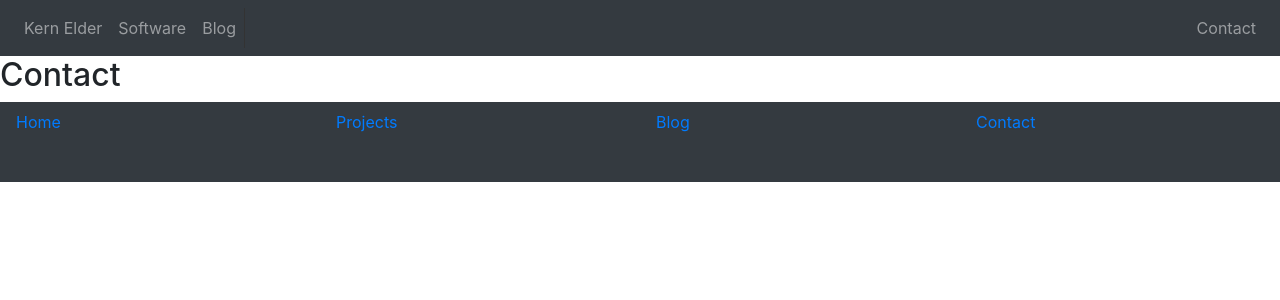
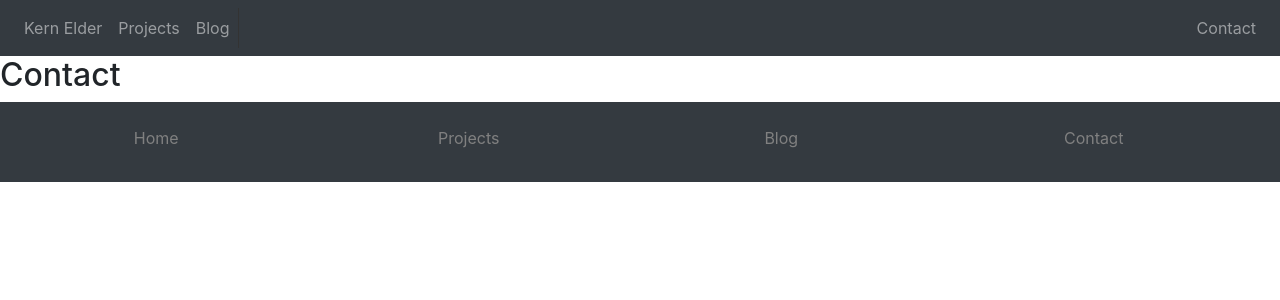
Before and after one commit to Kelel1/portfolioSite, a Next.js app: page /contact in a window 1280 px wide. Shown: the top 300 px of the page. Built offline with nearby package versions, Linux system fonts and the light colour scheme.

Commit message:
rename Software link to Projects/rework footer

```diff
--- a/components/Footer.js
+++ b/components/Footer.js
@@ -3,13 +3,12 @@ import Link from 'next/link'
 const Footer = () => {
     return (
         <div>
-            <footer className="a container-fluid page-footer m-0">
-              <div className="row">
-                <Link href="/"><a className="nav-link col-sm">Home</a></Link>
-                <Link href="/"><a className="nav-link col-sm" href="#">Projects</a></Link>
-                <Link href="/"><a className="nav-link col-sm" href="#">Blog</a></Link>
-                <Link href="/contact"><a className="nav-link col-sm">Contact</a></Link>
-
+            <footer className="a page-footer pt-3">
+              <div className="container-fluid row text-center">
+                <Link href="/"><a className="nav-link col-md-3">Home</a></Link>
+                <Link href="/"><a className="nav-link col-md-3" href="#">Projects</a></Link>
+                <Link href="/"><a className="nav-link col-md-3" href="#">Blog</a></Link>
+                <Link href="/contact"><a className="nav-link col-md-3">Contact</a></Link>
               </div>
 
           {/* <div className="collapse navbar-collapse justify-content-end" id="navbarCollapse">
@@ -28,6 +27,9 @@ const Footer = () => {
                 width: 100%;
                 background-color: #343a40;
                 color: white;
+              }
+              a {
+                color: gray !important;
               }
 
 
--- a/components/NavBar.js
+++ b/components/NavBar.js
@@ -9,7 +9,7 @@ const NavBar = () => {
               <Link href="/"><a className="nav-link">Kern Elder</a></Link>
             </li>
             <li className="nav-item">
-              <a className="nav-link" href="#">Software</a>
+              <a className="nav-link" href="#">Projects</a>
             </li>
             <li className="nav-item">
               <a className="nav-link" href="#">Blog</a>
```
